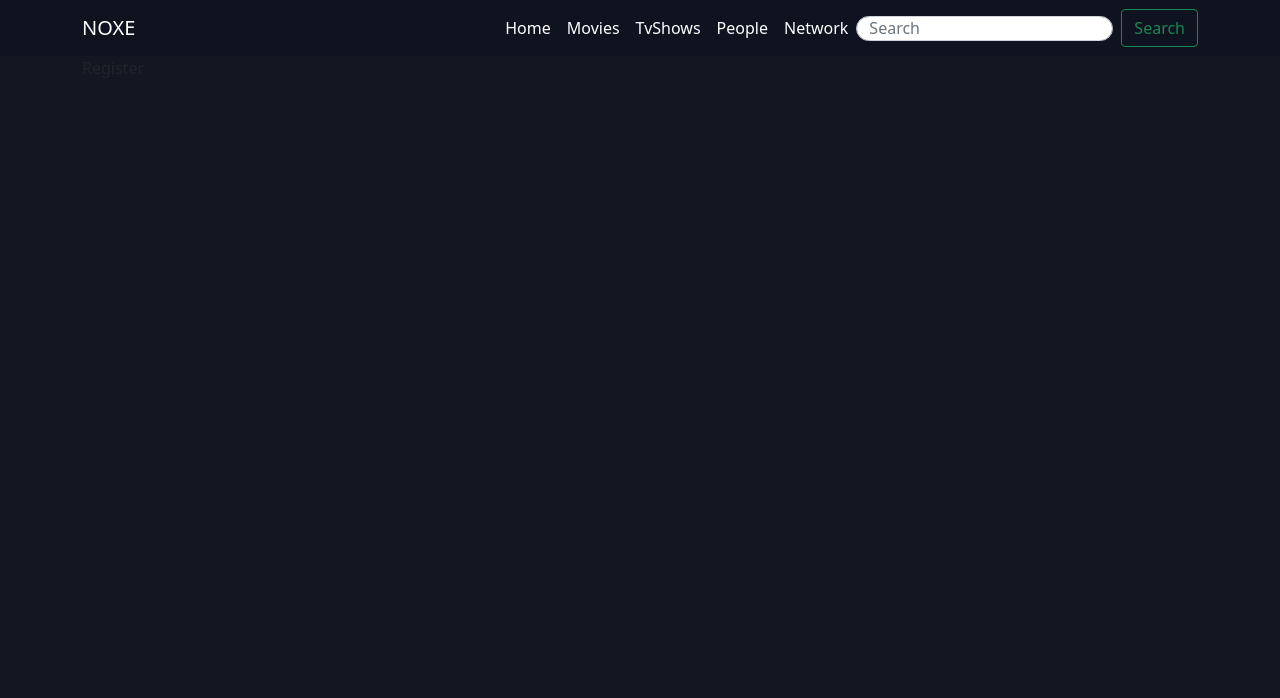
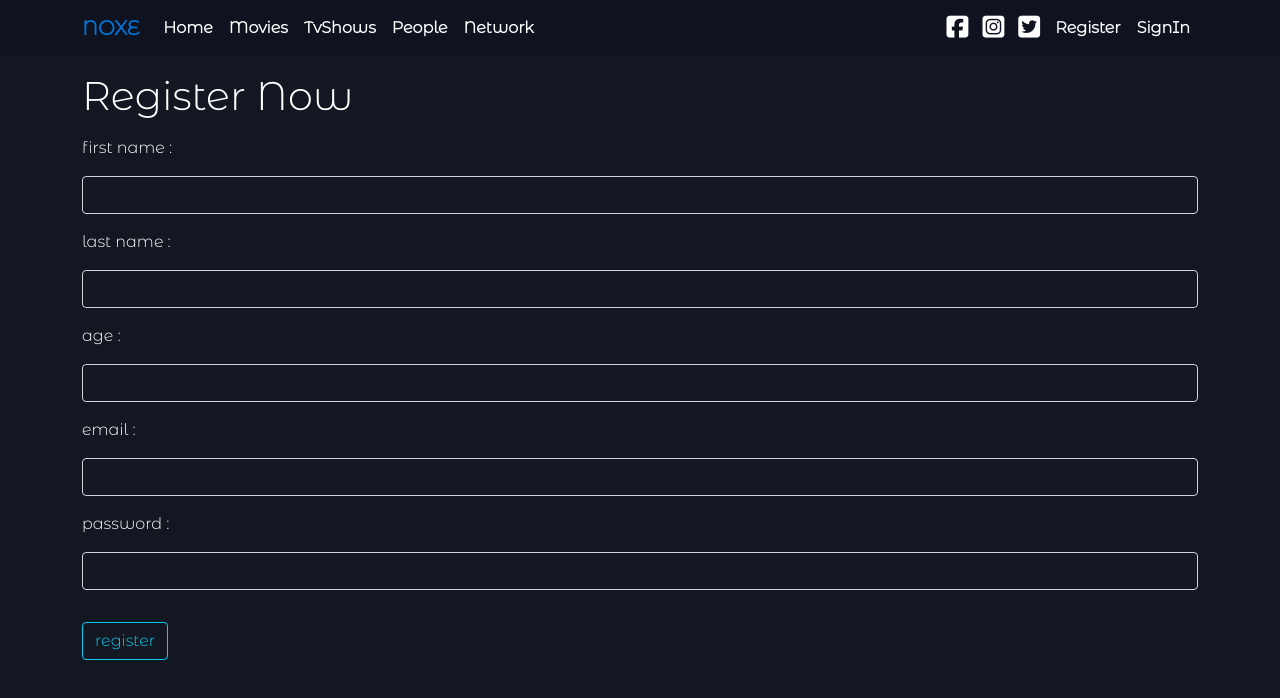
Before and after one commit to Hassan7740/First_React, a React (Create React App) app in the folder movie/: page /register in a window 1280 px wide. Shown: the top 698 px of the page. Built offline with nearby package versions, Linux system fonts and the light colour scheme.

Commit message:
Sign in and Registeration page with validation

```diff
--- a/movie/package.json
+++ b/movie/package.json
@@ -9,6 +9,7 @@
     "@testing-library/user-event": "^13.5.0",
     "axios": "^0.26.1",
     "bootstrap": "^5.1.3",
+    "joi": "^17.6.0",
     "react": "^17.0.2",
     "react-dom": "^17.0.2",
     "react-router-dom": "^6.2.2",
--- a/movie/src/App/App.jsx
+++ b/movie/src/App/App.jsx
@@ -8,18 +8,22 @@ import Movies from '../Movies/Movies'
 import People from '../People/People'
 import Register from '../Register/Register'
 import Network from '../Network/Network'
+import SignIn from './../SignIn/SignIn';
 export default function App() {
   return (
     <div>
       <NavBar />
       <div className="container">
       <Routes>
+        <Route path=''   element={<Home/>} />
         <Route path='/home' element={<Home/>} />
         <Route path='/movies' element={<Movies/>} />
         <Route path='/tvshows' element={<TvShows/>} />
         <Route path='/register' element={<Register/>} />
         <Route path='/people' element={<People/>} />
         <Route path='/network' element={<Network/>} />
+        <Route path='/register' element={<Register/>} />
+        <Route path='/signin' element={<SignIn/>} />
       </Routes>
       </div>
     </div>
--- a/movie/src/Home/Home.jsx
+++ b/movie/src/Home/Home.jsx
@@ -2,6 +2,8 @@ import React from 'react'
 
 export default function Home() {
   return (
-    <div>Home</div>
+    <>
+    <div>test</div>
+    </>
   )
 }
--- a/movie/src/NavBar/NavBar.jsx
+++ b/movie/src/NavBar/NavBar.jsx
@@ -1,18 +1,17 @@
 import React from 'react'
 import { Link } from 'react-router-dom'
 import style from './NavBar.module.css'
-
 export default function NavBar() {
   return (
     <div >
-      <nav className={`navbar navbar-expand-lg navbar-dark ${style.bgColor}` }>
+      <nav className={`navbar navbar-expand-lg navbar-dark ${style.bgColor}`}>
         <div className="container">
-          <Link className="navbar-brand" to='/home'>NOXE</Link>
+          <Link className={`navbar-brand ${style.mycolor}`} to='/home'>NOXE</Link>
           <button className="navbar-toggler" type="button" data-bs-toggle="collapse" data-bs-target="#navbarSupportedContent" aria-controls="navbarSupportedContent" aria-expanded="false" aria-label="Toggle navigation">
             <span className="navbar-toggler-icon"></span>
           </button>
           <div className="collapse navbar-collapse" id="navbarSupportedContent">
-            <ul className="navbar-nav ms-auto mb-2 mb-lg-0">
+            <ul className="navbar-nav me-auto mb-2 mb-lg-0">
               <li className="nav-item">
                 <Link className="nav-link active" aria-current="page" to='/home' >Home</Link>
               </li>
@@ -28,11 +27,28 @@ export default function NavBar() {
               <li className="nav-item">
                 <Link className="nav-link active" aria-current="page" to="network">Network</Link>
               </li>
+
             </ul>
-            <form className="d-flex align-items-center">
-              <input className={`form-control  ${style.myform} me-2`} type="search" placeholder="Search" aria-label="Search" />
-              <button className="btn btn-outline-success" type="submit">Search</button>
-            </form>
+            <ul className="navbar-nav ms-auto mb-2 mb-lg-0">
+              <li>
+                <a href="">
+                  <i class="fa-brands fa-facebook-square"></i>
+                </a>
+              </li>
+              <li>
+                <a href=""><i class="fa-brands fa-instagram-square"></i></a>
+              </li>
+              <li>
+                <a href=""><i class="fa-brands fa-twitter-square"></i></a>
+              </li>
+              <li className='nav-item'>
+                <Link className="nav-link active" to={"register"} >Register</Link>
+              </li>
+              <li className='nav-item'>
+                <Link className="nav-link active" to={"signin"} >SignIn</Link>
+              </li>
+            </ul>
+
           </div>
         </div>
       </nav>
--- a/movie/src/NavBar/NavBar.module.css
+++ b/movie/src/NavBar/NavBar.module.css
@@ -1,9 +1,21 @@
 .bgColor {
     background-color: #0f131f!important;
     border: 4px, #a8a8a83d!important;
+    font-family: 'Montserrat Alternates', sans-serif;
+    font-weight: 600;
 }
 
 .myform {
     height: 25px!important;
     border-radius: 30px!important;
 }
+
+i {
+    font-size: 25px;
+    margin: 7px;
+    color: white;
+}
+
+.mycolor {
+    color: #0275d8!important;
+}
--- a/movie/src/Register/Register.jsx
+++ b/movie/src/Register/Register.jsx
@@ -1,7 +1,90 @@
-import React from 'react'
+import axios from 'axios';
+import Joi from 'joi';
+import React, { useState } from 'react';
+import { useNavigate } from 'react-router-dom';
+export default function Register() {
+  const [error, setError] = useState('');
+  const [isLoading, setisLoading] = useState('');
+  const [errorList, seterrorList] = useState([])
+  let navigate = useNavigate();
 
-export default function Register() {
+  function formVaildator(user) {
+    const schema = Joi.object({
+      first_name: Joi.string().alphanum().min(3).max(30).required(),
+      last_name: Joi.string().alphanum().min(3).max(30).required(),
+      age: Joi.number().min(16).max(100),
+      email: Joi.string().email({ minDomainSegments: 2, tlds: { allow: ['com', 'net'] } }),
+      password: Joi.string().pattern(/^[A-Z][a-z]{3,5}/)
+
+    })
+    return schema.validate(user , {abortEarly : false});
+  }
+
+
+  const [user, setuser] = useState({
+    first_name: "",
+    last_name: "",
+    age: 0,
+    email: "",
+    password: ""
+  })
+
+  function getUser(e) {
+    e.preventDefault();
+    let myUser = { ...user };
+    myUser[e.target.name] = e.target.value;
+    setuser(myUser);
+
+  }
+
+  async function submitRegister(e) {
+    e.preventDefault();
+    setisLoading(true);
+    let validationResult = formVaildator(user);
+
+    if (validationResult.error) {
+      setisLoading(false);
+       seterrorList(validationResult.error.details)
+    }
+    else {
+      let { data } = await axios.post('https://routeegypt.herokuapp.com/signup', user);
+      if (data.message === 'success') {
+        setisLoading(false);
+        navigate('/signin')
+
+      } else {
+        setisLoading(false);
+        console.log(data);
+        setError(data.message);
+      }
+
+    }
+  }
+
+
   return (
-    <div>Register</div>
+    <div>
+      <h1 className='my-3'>Register Now</h1>
+      {errorList.map ((error , index) => <div id={index} className='alert alert-danger'>{error.message}</div> )}
+      {error ? <div className='alert alert-danger'>{error}</div> : ""}
+      <form onSubmit={submitRegister}>
+        <label htmlFor="first_name" >first name :</label>
+        <input onChange={getUser} type="text" className='form-control my-3' name='first_name' id='first_name' />
+
+        <label htmlFor="last_name" >last name :</label>
+        <input onChange={getUser} type="text" className='form-control my-3' name='last_name' id='last_name' />
+
+        <label htmlFor="age" >age :</label>
+        <input onChange={getUser} type="number" className='form-control my-3' name='age' id='age' />
+
+        <label htmlFor="email" >email :</label>
+        <input onChange={getUser} type="email" className='form-control my-3' name='email' id='email' />
+
+        <label htmlFor="password" >password :</label>
+        <input onChange={getUser} type="password" className='form-control my-3' name='password' id='password' />
+
+        <button className='btn btn-outline-info my-3 ms-auto'>{isLoading ? <i className='fas fa-spinner fa-spin'></i> : 'register'}</button>
+      </form>
+    </div>
   )
 }
--- a/movie/src/SignIn/SignIn.jsx
+++ b/movie/src/SignIn/SignIn.jsx
@@ -1,7 +1,77 @@
-import React from 'react'
+import axios from 'axios';
+import Joi from 'joi';
+import React, { useState } from 'react';
+import { useNavigate } from 'react-router-dom';
 
 export default function SignIn() {
+  const [error, setError] = useState('');
+  const [isLoading, setisLoading] = useState('');
+  const [errorList, seterrorList] = useState([]);
+  let navigate = useNavigate();
+  function formVaildator(user) {
+    const schema = Joi.object({
+      email: Joi.string().email({ minDomainSegments: 2, tlds: { allow: ['com', 'net'] } }),
+      password: Joi.string().pattern(/^[A-Z][a-z]{3,8}$/)
+    })
+    return schema.validate(user , {abortEarly : false});
+  }
+
+
+  const [user, setuser] = useState({
+    email: "",
+    password: ""
+  })
+
+  function getUser(e) {
+    e.preventDefault();
+    let myUser = { ...user };
+    myUser[e.target.name] = e.target.value;
+    setuser(myUser);
+
+  }
+
+  async function submitSignIn(e) {
+    e.preventDefault();
+    setisLoading(true);
+    let validationResult = formVaildator(user);
+
+
+
+    if (validationResult.error) {
+      setisLoading(false);
+      seterrorList(validationResult.error.details)
+    }
+    else {
+      let { data } = await axios.post('https://routeegypt.herokuapp.com/signin', user);
+      if (data.message === 'success') {
+        setisLoading(false);
+        navigate('/home');
+      } else {
+        setisLoading(false);
+        console.log(data);
+        setError(data.message);
+      }
+
+    }
+  }
+
+
   return (
-    <div>SignIn</div>
+    <div>
+      <h1 className='my-3'>SignIn Now</h1>
+      {errorList.map ((error , index) => <div id={index} className='alert alert-danger'>{error.message}</div> )}
+      {error ? <div className='alert alert-danger'>{error}</div> : ""}
+      <form onSubmit={submitSignIn}>
+
+        <label htmlFor="email" >email :</label>
+        <input onChange={getUser} type="email" className='form-control my-3' name='email' id='email' />
+
+        <label htmlFor="password" >password :</label>
+        <input onChange={getUser} type="password" className='form-control my-3' name='password' id='password' />
+
+        <button className='btn btn-outline-info me-auto'>{isLoading ? <i className='fas fa-spinner fa-spin'></i> : 'Sign In'}</button>
+      </form>
+
+    </div>
   )
 }
--- a/movie/src/index.css
+++ b/movie/src/index.css
@@ -1,3 +1,18 @@
+@import url('https://fonts.googleapis.com/css2?family=Montserrat+Alternates:wght@300&display=swap');
 body {
     background-color: #131722;
+    font-family: 'Montserrat Alternates', sans-serif !important;
 }
+
+.form-control {
+    color: white!important;
+    background-color: transparent!important;
+}
+
+label {
+    color: White;
+}
+
+h1 {
+    color: white;
+}
```
Also changed, not shown: 1 other file (tests, documents, lock files or other folders).
